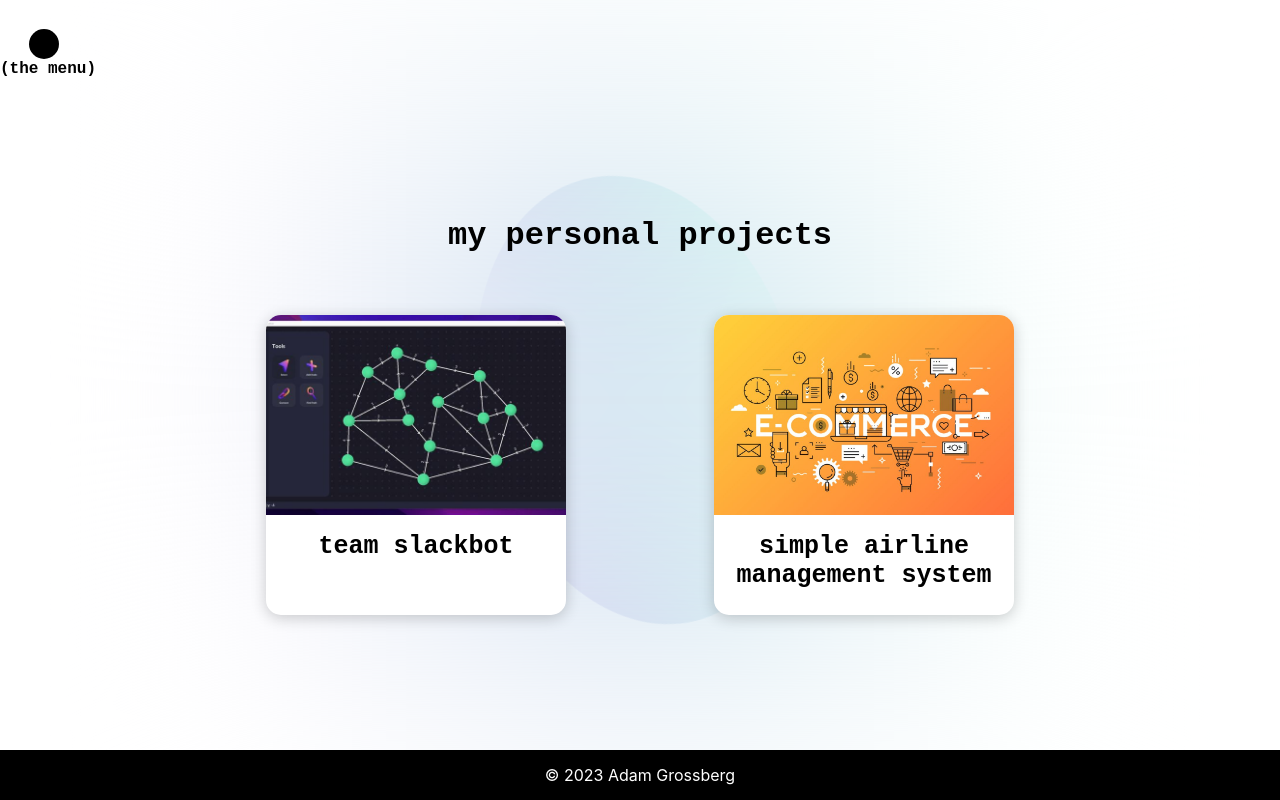
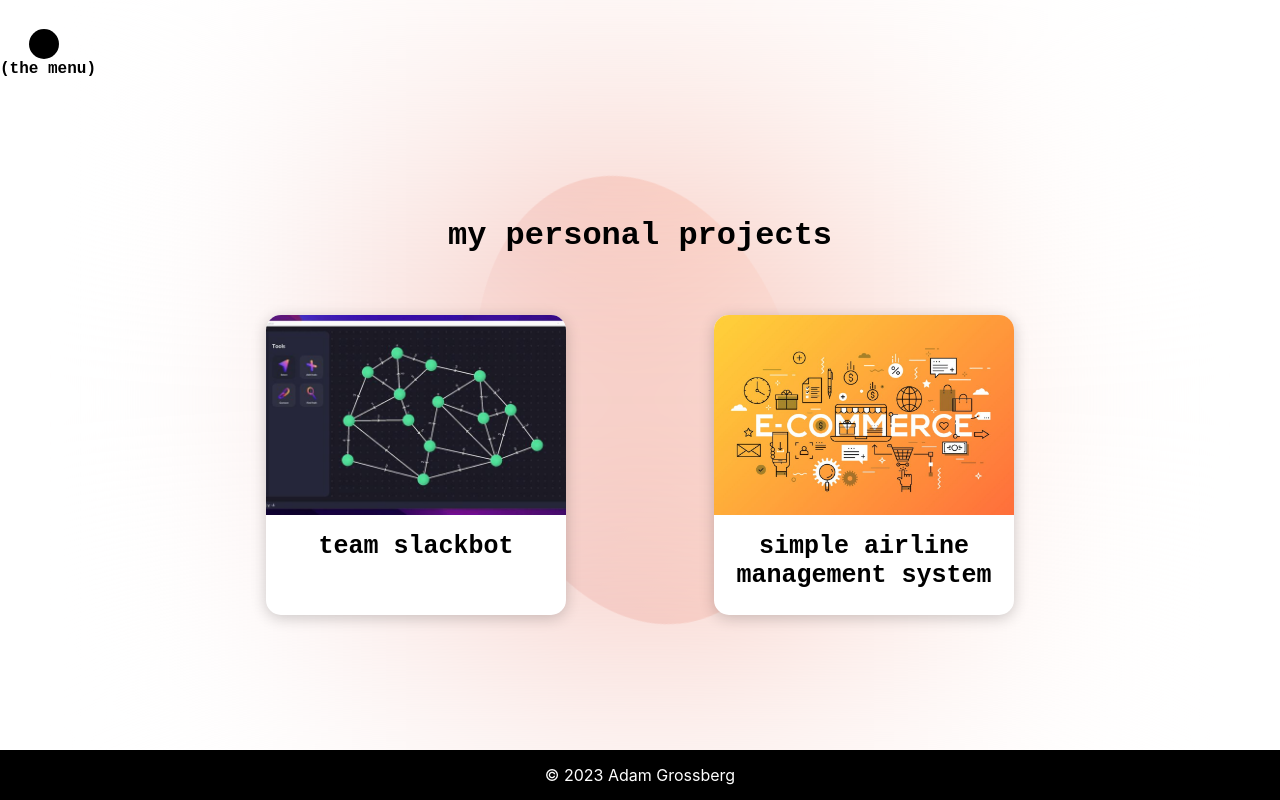
Before and after one commit to adamgrossberg/adamgrossberg.github.io, a React (Create React App) app in the folder portfolio-app/: page /projects in a window 1280 px wide. Built offline with nearby package versions, Linux system fonts and the light colour scheme.

Commit message:
blob color can be set

```diff
--- a/portfolio-app/src/components/Blob.js
+++ b/portfolio-app/src/components/Blob.js
@@ -1,7 +1,7 @@
 import { React, useEffect } from 'react';
 import '../styles/Blob.css'
 
-function Blob() {
+function Blob(color) {
     useEffect(() => {
         const blob = document.getElementById("blob");
         window.onpointermove = event => {
@@ -12,9 +12,12 @@ function Blob() {
         }, { duration: 3000, fill: "forwards" });
         }
     })
+    const bgStyle = {
+        background: 'linear-gradient(to right, ' + color.color1 + ', ' + color.color2 + ')'
+    }
     return (
         <div>
-            <div id='blob'></div>
+            <div id='blob' style={bgStyle}></div>
             <div id='blur'></div>
         </div>
     )
--- a/portfolio-app/src/pages/home.js
+++ b/portfolio-app/src/pages/home.js
@@ -8,7 +8,7 @@ import '../styles/Home.css'
 function Home() {
     return (
         <div className='home'>
-            <Blob/>
+            <Blob color1='aquamarine' color2='mediumpurple' />
             <div className='about'>
                 <div className='introduction'>
                     <h2>hi, my name is adam.</h2>
--- a/portfolio-app/src/pages/projects.js
+++ b/portfolio-app/src/pages/projects.js
@@ -7,7 +7,7 @@ import '../styles/Projects.css';
 function Projects() {
     return (
         <div className='projects'>
-            <Blob />
+            <Blob color1='coral' color2='indianred'/>
             <h1>my personal projects</h1>
             <div className='projectList'>
                 {ProjectList.map((project, index) => {
--- a/portfolio-app/src/styles/Blob.css
+++ b/portfolio-app/src/styles/Blob.css
@@ -16,7 +16,6 @@
     height: 25vmax;
     aspect-ratio: 1;
     border-radius: 50%;
-    background: linear-gradient(to right, aquamarine, mediumpurple);
     animation: rotate 20s infinite;
     opacity: 0.8;
     overflow: hidden;
```
